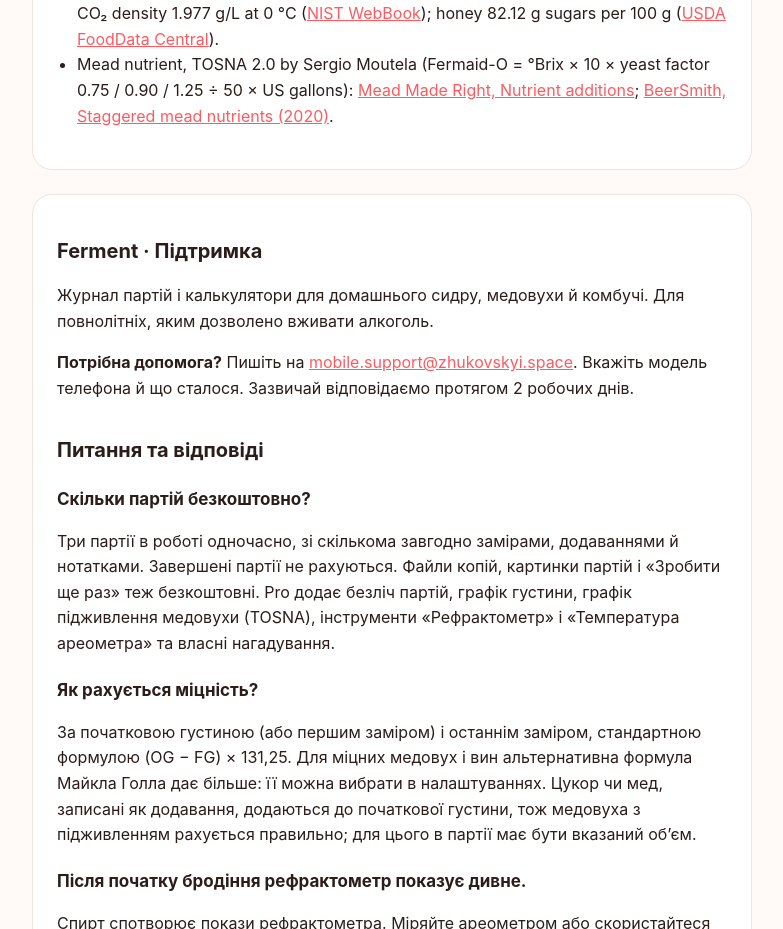
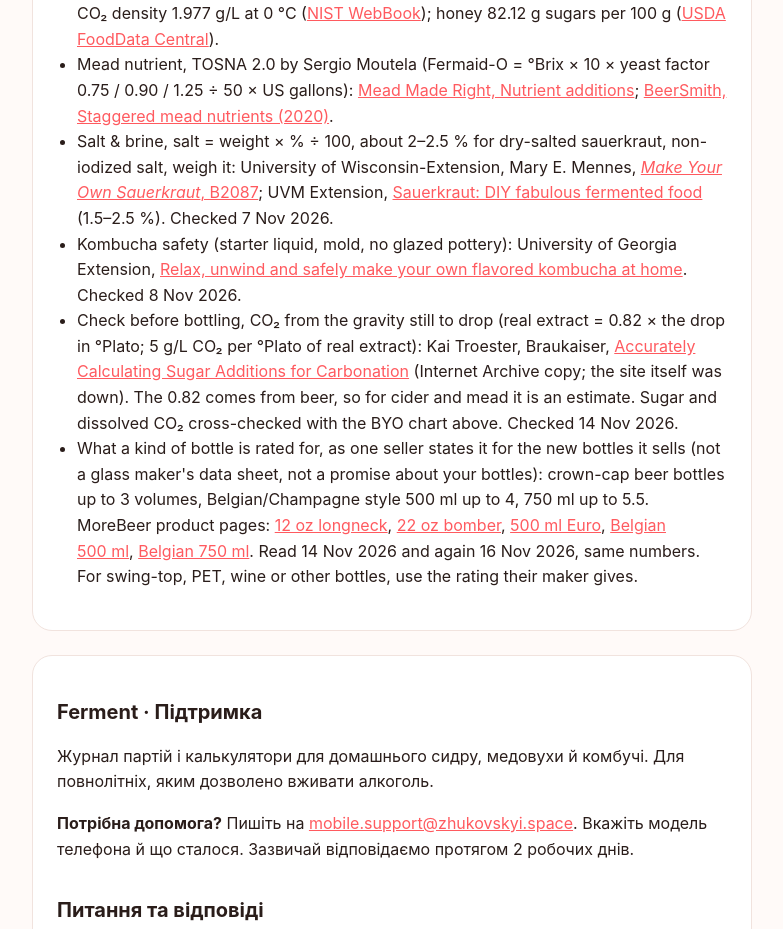
Before and after one commit to andronaft-2/app_politics_and_terms, a plain HTML site: page ferment/support.html in a window 1280 px wide. Shown: the part 3234-4163 px from the top of the page, without its empty margins (248-1031 px from the left). Drawn offline with Linux system fonts and the light colour scheme.

Commit message:
Ferment support: sources for salt & brine, kombucha safety and the check before bottling
The app's Formulas & sources says links to all sources are on this page; the
07.11 (salt, kombucha) and 14.11 (bottling check) sources were missing.
MoreBeer bottle ratings read again on 16.11.2026: same numbers.

Co-Authored-By: Claude Opus 5.5 <noreply@anthropic.com>

```diff
--- a/ferment/support.html
+++ b/ferment/support.html
@@ -62,6 +62,10 @@
       <li>Residual CO₂ by temperature (<em>Zymurgy</em>, 1995): <a href="https://homebrewacademy.com/priming-sugar-calculator/">Homebrew Academy, priming sugar calculator</a>; <a href="https://byo.com/resource/carbonation-priming-chart/">BYO, carbonation priming chart</a>.</li>
       <li>CO₂ per gram of sugar from the fermentation equation and standard molar masses; CO₂ density 1.977 g/L at 0 °C (<a href="https://webbook.nist.gov/cgi/cbook.cgi?ID=C124389">NIST WebBook</a>); honey 82.12 g sugars per 100 g (<a href="https://fdc.nal.usda.gov/fdc-app.html#/food-details/169640/nutrients">USDA FoodData Central</a>).</li>
       <li>Mead nutrient, TOSNA 2.0 by Sergio Moutela (Fermaid-O = °Brix × 10 × yeast factor 0.75 / 0.90 / 1.25 ÷ 50 × US gallons): <a href="https://www.meadmaderight.com/nutrient-additions">Mead Made Right, Nutrient additions</a>; <a href="https://beersmith.com/blog/2020/12/29/staggered-mead-nutrients-and-beersmith-3/">BeerSmith, Staggered mead nutrients (2020)</a>.</li>
+      <li>Salt &amp; brine, salt = weight × % ÷ 100, about 2–2.5&nbsp;% for dry-salted sauerkraut, non-iodized salt, weigh it: University of Wisconsin-Extension, Mary E. Mennes, <a href="https://oc4h.ucanr.edu/sites/default/files/2020-12/341219.pdf"><em>Make Your Own Sauerkraut</em>, B2087</a>; UVM Extension, <a href="https://www.uvm.edu/news/extension/sauerkraut-diy-fabulous-fermented-food">Sauerkraut: DIY fabulous fermented food</a> (1.5–2.5&nbsp;%). Checked 7 Nov 2026.</li>
+      <li>Kombucha safety (starter liquid, mold, no glazed pottery): University of Georgia Extension, <a href="https://site.extension.uga.edu/forsyth/relax-unwind-and-safely-make-your-own-flavored-kombucha-at-home">Relax, unwind and safely make your own flavored kombucha at home</a>. Checked 8 Nov 2026.</li>
+      <li>Check before bottling, CO₂ from the gravity still to drop (real extract = 0.82 × the drop in °Plato; 5 g/L CO₂ per °Plato of real extract): Kai Troester, Braukaiser, <a href="https://web.archive.org/web/20241206233129/http://braukaiser.com/wiki/index.php/Accurately_Calculating_Sugar_Additions_for_Carbonation">Accurately Calculating Sugar Additions for Carbonation</a> (Internet Archive copy; the site itself was down). The 0.82 comes from beer, so for cider and mead it is an estimate. Sugar and dissolved CO₂ cross-checked with the BYO chart above. Checked 14 Nov 2026.</li>
+      <li>What a kind of bottle is rated for, as one seller states it for the new bottles it sells (not a glass maker's data sheet, not a promise about your bottles): crown-cap beer bottles up to 3 volumes, Belgian/Champagne style 500&nbsp;ml up to 4, 750&nbsp;ml up to 5.5. MoreBeer product pages: <a href="https://morebeer.com/products/beer-bottles-traditional-longneck-amber-glass-12-oz-case-24">12&nbsp;oz longneck</a>, <a href="https://morebeer.com/products/beer-bottles-bomber-amber-glass-22-oz-case-12">22&nbsp;oz bomber</a>, <a href="https://morebeer.com/products/beer-bottles-euro-amber-glass-169-oz-500ml-case-12">500&nbsp;ml Euro</a>, <a href="https://morebeer.com/products/beer-bottles-belgianchampagne-style-amber-glass-169-oz-500ml-case-12">Belgian 500&nbsp;ml</a>, <a href="https://morebeer.com/products/beer-bottles-belgianchampagne-style-amber-glass-25-oz-750ml-case-12">Belgian 750&nbsp;ml</a>. Read 14 Nov 2026 and again 16 Nov 2026, same numbers. For swing-top, PET, wine or other bottles, use the rating their maker gives.</li>
     </ul>
   </section>
 
@@ -104,7 +108,7 @@
     <p>Повернення обробляє магазин: <a href="https://support.google.com/googleplay/answer/2479637?hl=uk">Google Play</a> або <a href="https://reportaproblem.apple.com/">Apple</a>.</p>
 
     <h2 id="sources-uk">Формули та джерела</h2>
-    <p>Результати — оцінки. Міряйте ареометром і дотримуйтеся рецепта. Посилання на джерела — в англійському розділі вище: Brewer's Friend (міцність, Брікс, температура ареометра), Michael L. Hall (<em>Zymurgy</em>, 1995), Sean Terrill (рефрактометр, 2011), Craft Beer &amp; Brewing (вихід цукрів), Ken Schramm, <em>The Compleat Meadmaker</em> (мед), <em>Zymurgy</em> 1995 через Homebrew Academy і BYO (залишковий CO₂), NIST і USDA (густина CO₂, цукри меду), Mead Made Right і BeerSmith (підживлення TOSNA 2.0, Sergio Moutela).</p>
+    <p>Результати — оцінки. Міряйте ареометром і дотримуйтеся рецепта. Посилання на джерела — в англійському розділі вище: Brewer's Friend (міцність, Брікс, температура ареометра), Michael L. Hall (<em>Zymurgy</em>, 1995), Sean Terrill (рефрактометр, 2011), Craft Beer &amp; Brewing (вихід цукрів), Ken Schramm, <em>The Compleat Meadmaker</em> (мед), <em>Zymurgy</em> 1995 через Homebrew Academy і BYO (залишковий CO₂), NIST і USDA (густина CO₂, цукри меду), Mead Made Right і BeerSmith (підживлення TOSNA 2.0, Sergio Moutela), University of Wisconsin-Extension і UVM Extension (сіль і розсіл), University of Georgia Extension (безпечна комбуча), Kai Troester, Braukaiser (газ від густини, яка ще має впасти; перевірка перед розливом) і сторінки товарів MoreBeer (на скільки обʼємів CO₂ продавець розраховує нові пляшки; прочитано 14 і 16 листопада 2026&nbsp;р.).</p>
   </section>
 
   <p class="muted"><a href="../index.html">Dre Dev</a> · <a href="privacy.html">Privacy Policy</a> · <a href="terms.html">Terms of Use</a></p>
```
